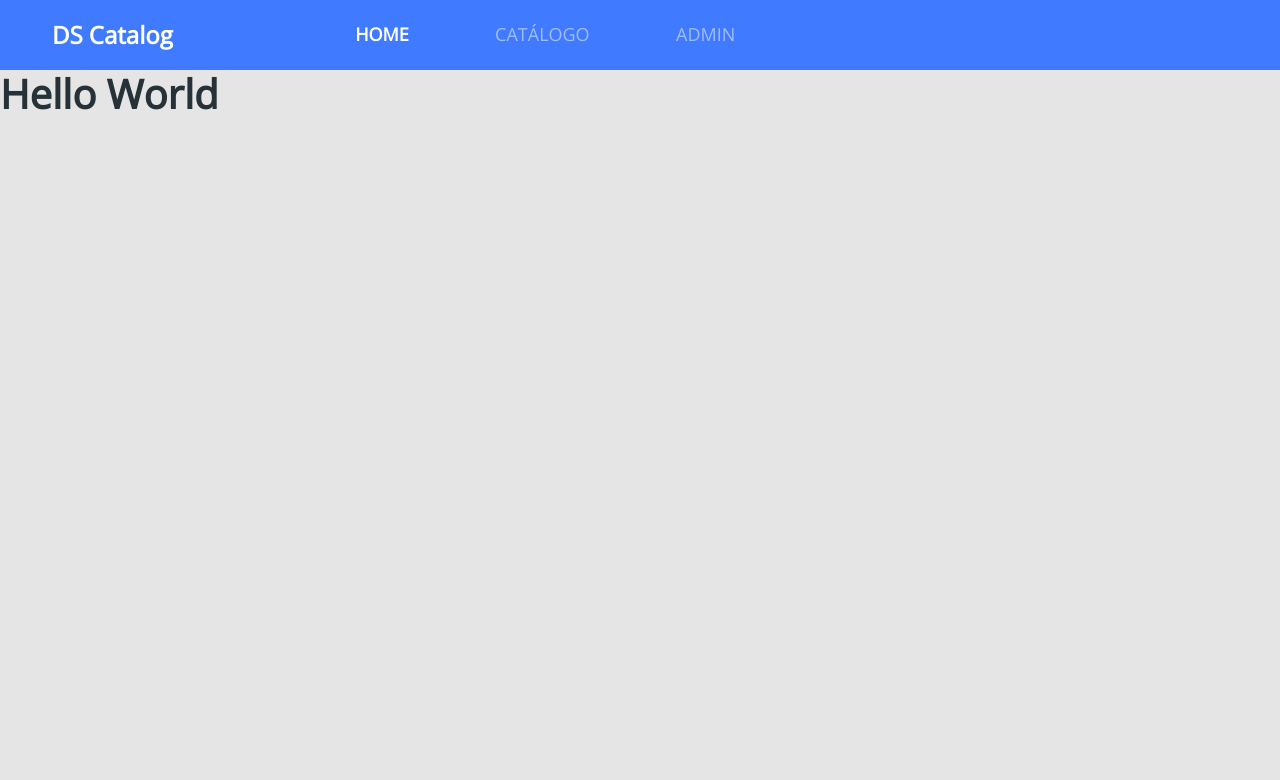
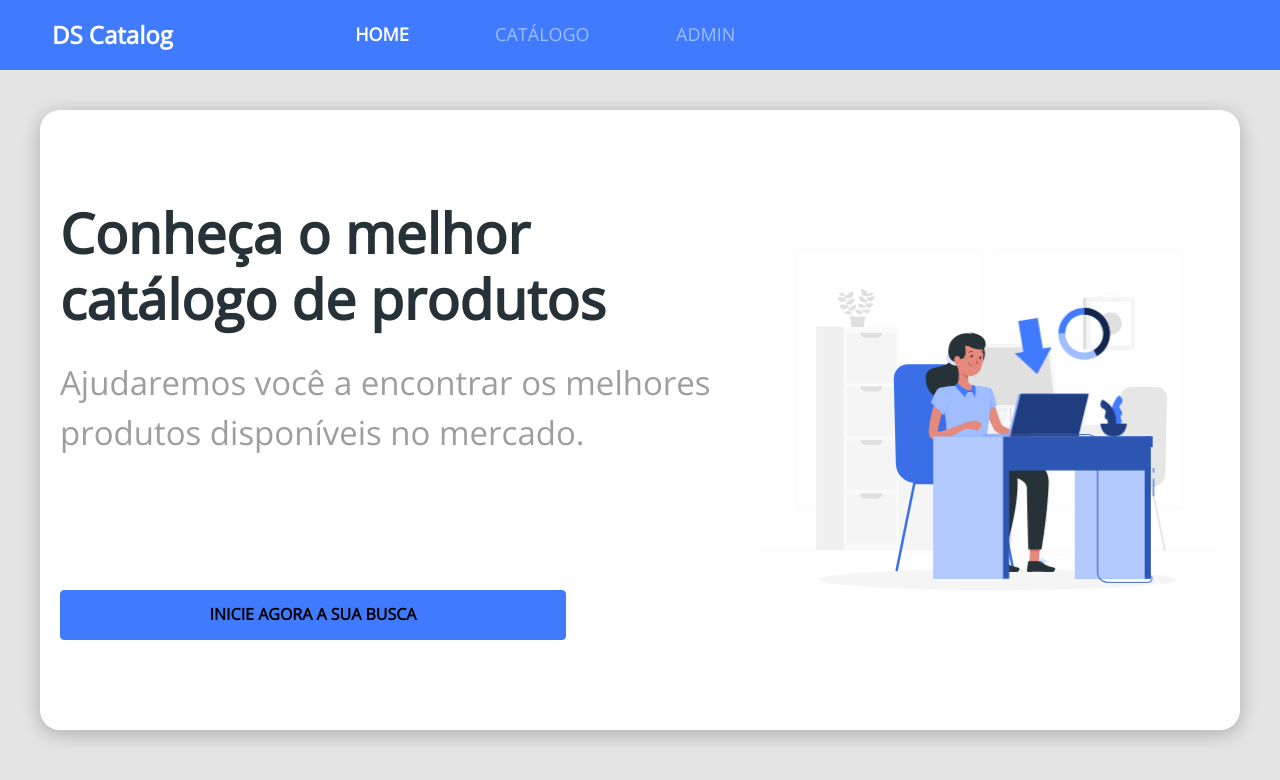
Before and after one commit to eliezermoraesss/api-rest-spring-dscatalog, a React (Create React App) app in the folder frontend/: page / in a window 1280 px wide. Shown: the top 780 px of the page. Built offline with nearby package versions, Linux system fonts and the light colour scheme.

Commit message:
Home styling

```diff
--- a/frontend/src/App.tsx
+++ b/frontend/src/App.tsx
@@ -1,14 +1,13 @@
-import Navbar from 'components/Navbar';
+import Home from 'pages/Home';
 import './assets/styles/custom.scss';
 import './App.css';
 
-const App = () => {
+function App() {
   return (
     <>
-      <Navbar />
-      <h1>Hello World</h1>
+      <Home />
     </>
   );
-};
+}
 
 export default App;
--- /dev/null
+++ b/frontend/src/components/ButtonIcon/index.tsx
@@ -0,0 +1,11 @@
+import './styles.css';
+
+const ButtonIcon = () => {
+    return (
+        <button className="btn btn-primary btn-icon">
+            <h6>INICIE AGORA A SUA BUSCA</h6>
+        </button>
+    )
+}
+
+export default ButtonIcon;
--- /dev/null
+++ b/frontend/src/components/ButtonIcon/styles.css
@@ -0,0 +1,3 @@
+.btn-icon {
+    height: 50px;
+}
--- /dev/null
+++ b/frontend/src/pages/Home/index.tsx
@@ -0,0 +1,32 @@
+import { ReactComponent as MainImage } from 'assets/images/main-image.svg';
+import ButtonIcon from 'components/ButtonIcon';
+import Navbar from 'components/Navbar';
+
+import './styles.css';
+
+const Home = () => {
+  return (
+    <>
+      <Navbar />
+      <div className="home-container">
+        <div className="home-card">
+          <div className="home-content-container">
+            <div>
+              <h1>Conheça o melhor catálogo de produtos</h1>
+              <p>
+                Ajudaremos você a encontrar os melhores produtos disponíveis no
+                mercado.
+              </p>
+            </div>
+            <ButtonIcon />
+          </div>
+          <div className="home-image-container">
+            <MainImage />
+          </div>
+        </div>
+      </div>
+    </>
+  );
+};
+
+export default Home;
--- /dev/null
+++ b/frontend/src/pages/Home/styles.css
@@ -0,0 +1,121 @@
+.home-container {
+  padding: 10px;
+  font-size: 20px;
+  text-align: center;
+}
+
+.home-card {
+  display: flex;
+  flex-direction: column-reverse;
+  box-shadow: 0px 4px 20px rgba(0, 0, 0, 0.25);
+  border-radius: 20px;
+  background-color: #fff;
+}
+
+.home-content-container {
+  display: flex;
+  flex-direction: column;
+  align-items: center;
+  padding: 10px 10px 60px 10px;
+}
+
+.home-content-container h1 {
+  width: 260px;
+  font-size: 1em;
+  margin-bottom: 15px;
+}
+
+.home-content-container p {
+  width: 260px;
+  color: #9e9e9e;
+  font-size: 0.6em;
+  margin-bottom: 30px;
+}
+
+.home-image-container {
+  padding: 50px 15px;
+}
+
+.home-image-container svg {
+  width: 100%;
+  height: auto;
+}
+
+@media (min-width: 576px) {
+  .home-container {
+    padding: 15px;
+    font-size: 40px;
+  }
+
+  .home-content-container h1 {
+    width: 506px;
+    margin-bottom: 20px;
+  }
+  .home-content-container p {
+    width: 506px;
+    margin-bottom: 20px;
+  }
+
+  .home-content-container button {
+    width: 506px;
+  }
+
+  .home-image-container svg {
+    width: 506px;
+  }
+}
+
+@media (min-width: 768px) {
+  .home-image-container {
+    padding: 100px 15px;
+  }
+  .home-content-container {
+    padding: 20px 20px 100px 20px;
+  }
+}
+
+@media (min-width: 992px) {
+  .home-container {
+    font-size: 55px;
+    padding: 40px;
+  }
+  .home-image-container {
+    padding: 125px 15px;
+  }
+  .home-content-container {
+    padding: 20px 20px 150px 20px;
+  }
+  .home-content-container h1 {
+    width: 700px;
+    margin-bottom: 26px;
+  }
+  .home-content-container p {
+    width: 700px;
+    margin-bottom: 47px;
+  }
+}
+
+@media (min-width: 1200px) {
+  .home-card {
+    flex-direction: row;
+    justify-content: space-around;
+    padding: calc(((85vh - 480px) / 2) - 30px) 0;
+  }
+  .home-content-container {
+    height: 480px;
+    width: 700px;
+    align-items: flex-start;
+    text-align: left;
+    align-content: space-between;
+    flex-flow: wrap;
+    padding: 20px;
+  }
+  .home-image-container {
+    display: flex;
+    align-items: center;
+    padding: 20px;
+  }
+  .home-image-container svg {
+    width: 100%;
+  }
+}
```
Also changed, not shown: frontend/src/assets/images/main-image.svg (added).
